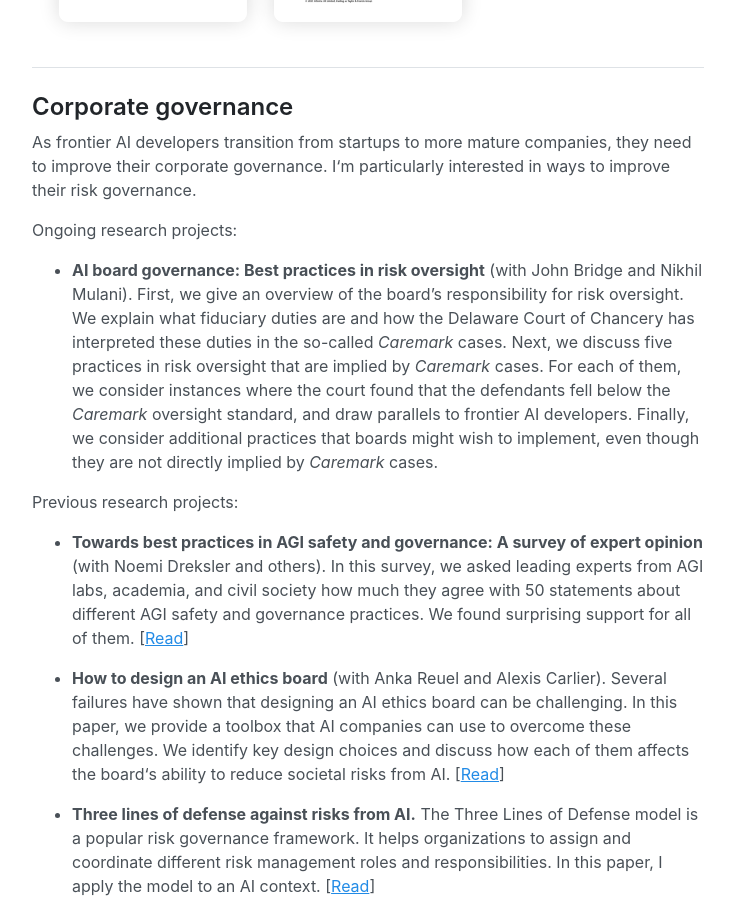
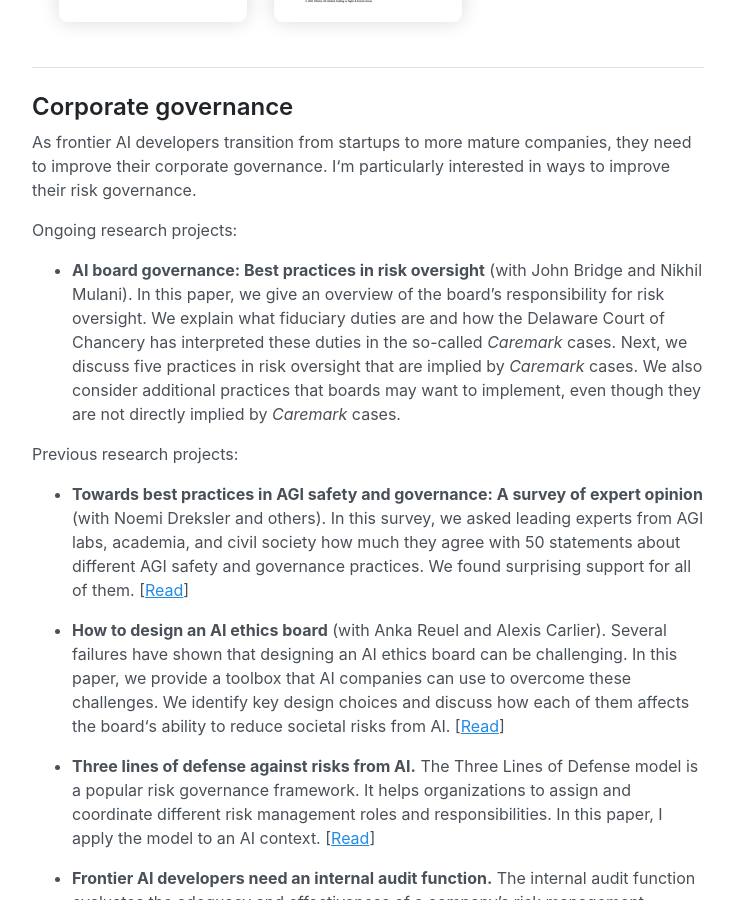
Before and after one commit to jonasschuett/jonasschuett.github.io, a Jekyll site: the page built from _posts/2020-04-04-introduction.md, in a window 1280 px wide and 900 px high, scrolled down 4003 px. Shown: the whole window, without its empty margins (272-1005 px from the left). Built offline with Jekyll 4.4.1, drawn with Linux system fonts in a browser that asks for light colours.

Commit message:
Update 2020-04-04-introduction.md

```diff
--- a/_posts/2020-04-04-introduction.md
+++ b/_posts/2020-04-04-introduction.md
@@ -81,7 +81,7 @@ As frontier AI developers transition from startups to more mature companies, the
 
 Ongoing research projects:
 
-- **AI board governance: Best practices in risk oversight** (with John Bridge and Nikhil Mulani). First, we give an overview of the board’s responsibility for risk oversight. We explain what fiduciary duties are and how the Delaware Court of Chancery has interpreted these duties in the so-called _Caremark_ cases. Next, we discuss five practices in risk oversight that are implied by _Caremark_ cases. For each of them, we consider instances where the court found that the defendants fell below the _Caremark_ oversight standard, and draw parallels to frontier AI developers. Finally, we consider additional practices that boards might wish to implement, even though they are not directly implied by _Caremark_ cases.
+- **AI board governance: Best practices in risk oversight** (with John Bridge and Nikhil Mulani). In this paper, we give an overview of the board’s responsibility for risk oversight. We explain what fiduciary duties are and how the Delaware Court of Chancery has interpreted these duties in the so-called _Caremark_ cases. Next, we discuss five practices in risk oversight that are implied by _Caremark_ cases. We also consider additional practices that boards may want to implement, even though they are not directly implied by _Caremark_ cases.
 
 Previous research projects:
 
```
